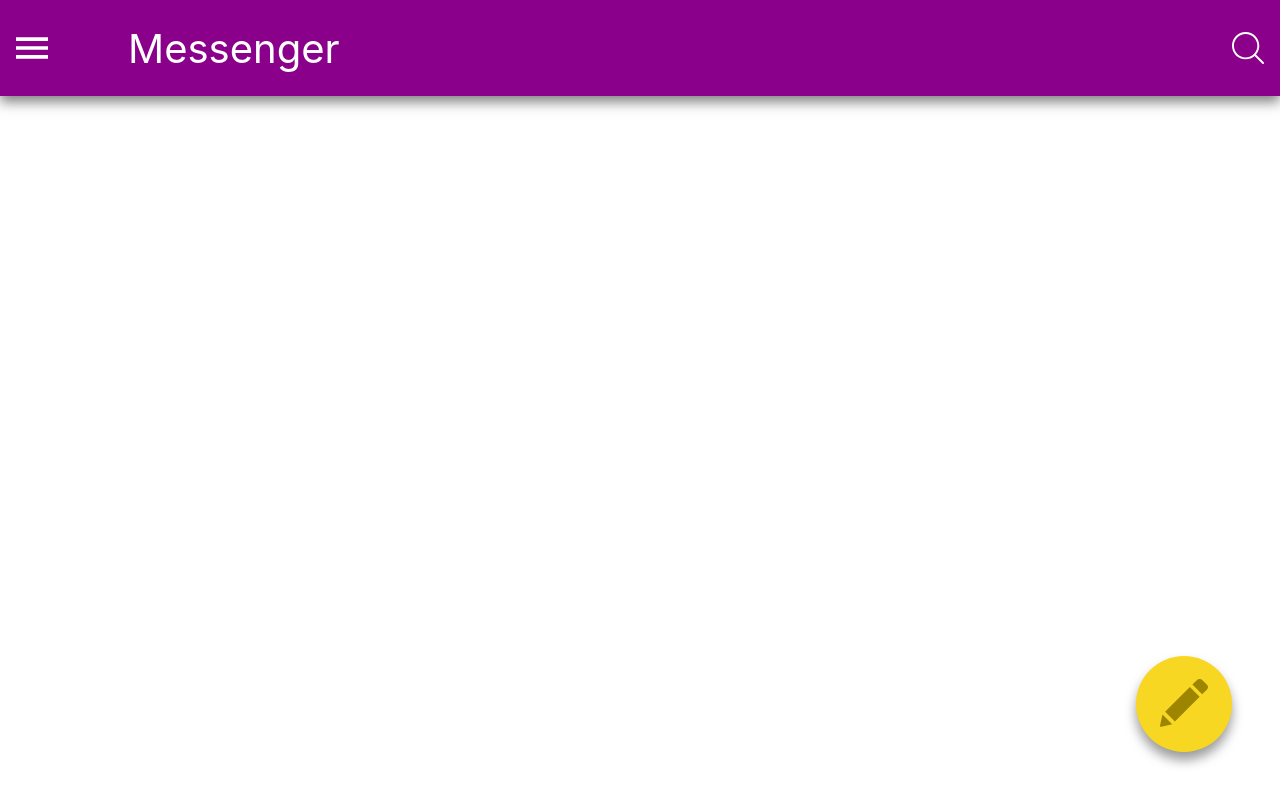
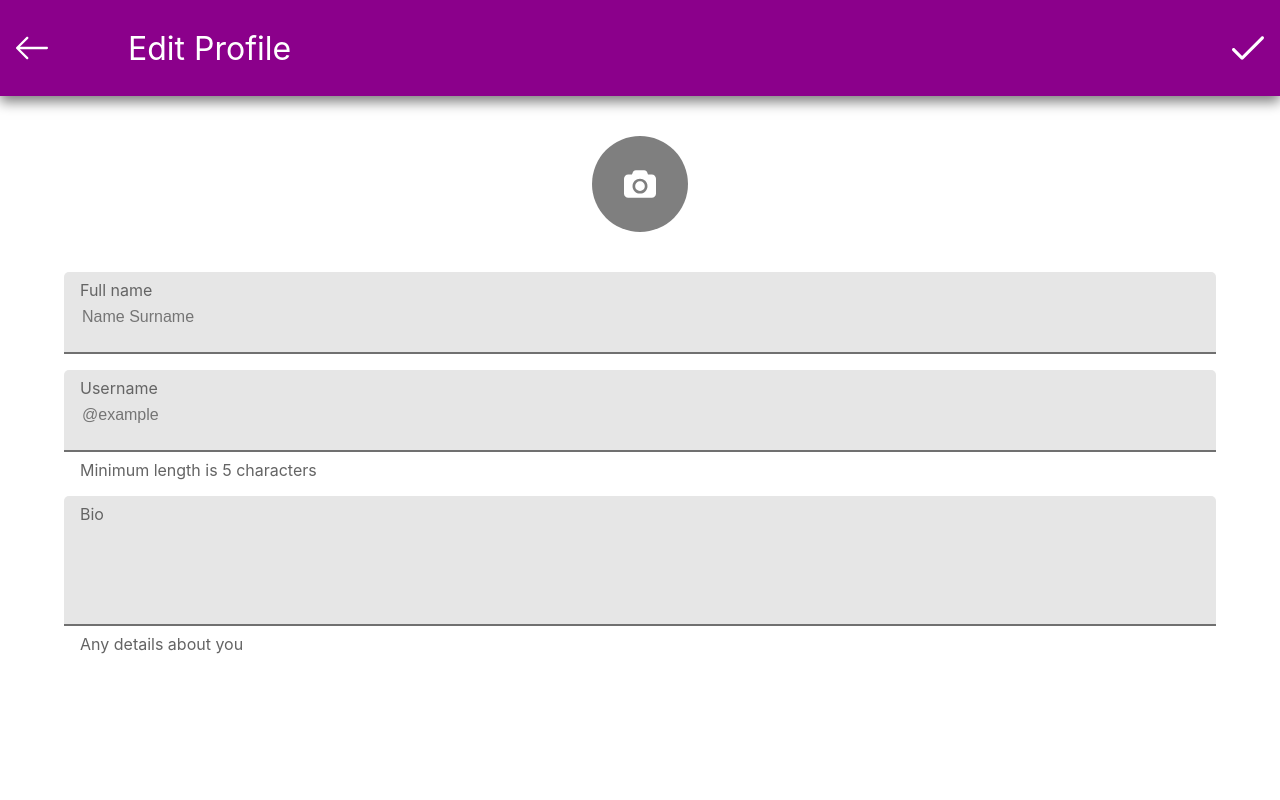
Before and after one commit to dvalentina/2019-2-Track-Frontend-V-Danilova, a React (Create React App) app: page /#/edit_profile in a window 1280 px wide. Before the commit this address led to /#/. Built offline with nearby package versions, Linux system fonts and the light colour scheme.

Commit message:
Настроила маршрутизацию страниц

```diff
--- a/src/components/App.js
+++ b/src/components/App.js
@@ -1,75 +1,50 @@
 import React from 'react';
+import { HashRouter, Route } from 'react-router-dom';
 import Header from './Header.js';
 import MessageForm from './MessageForm.js';
 import ChatList from './ChatList.js';
+import EditProfile from './EditProfile.js';
 
 export default class App extends React.Component {
 	constructor(props) {
 		super(props);
-		this.state = {
-			screen: 'chat list',
-			openedChatId: 0,
-		};
-		this.handleOpenChat = this.handleOpenChat.bind(this);
-		this.handleReturn = this.handleReturn.bind(this);
-		this.handleKeyPress = this.handleKeyPress.bind(this);
-	}
-
-	handleOpenChat(event) {
-		this.setState({
-			screen: 'chat',
-			openedChatId: Number(event.currentTarget.dataset.id),
-		});
-	}
-
-	handleKeyPress(event) {
-		if (event.key === 'Enter') {
-			this.setState({
-				screen: 'chat',
-				openedChatId: Number(event.currentTarget.dataset.id),
-			});
-		}
-	}
-
-	handleReturn(event) {
-		this.setState({
-			screen: 'chat list',
-		});
+		this.state = {};
 	}
 
 	render() {
-		const { screen, openedChatId } = this.state;
-
 		return(
-			<div>
-				<Header
-					screen={screen}
-					openedChatId={openedChatId}
-					handleReturn={this.handleReturn}
-				/>
-				<MessengerScreen
-					screen={screen}
-					openedChatId={openedChatId}
-					handleOpenChat={this.handleOpenChat}
-					handleKeyPress={this.handleKeyPress}
-				/>
-			</div>
+			<HashRouter>
+				<Route exact path='/'>
+					<Header screen='chat list' />
+					<MessengerScreen screen='chat list' />
+				</Route>
+				<Route path='/edit_profile'>
+					<Header screen='edit profile' />
+					<MessengerScreen screen='edit profile' />
+				</Route>
+				<Route path='/chat/:chatId'>
+					<Header screen='chat' />
+					<MessengerScreen screen='chat' />
+				</Route>
+			</HashRouter>
 		);
 	}
 }
 
-function MessengerScreen({ screen, openedChatId, handleOpenChat, handleKeyPress }) {
+function MessengerScreen({ screen }) {
 	if (screen === 'chat') {
 		return (
-			<MessageForm id={openedChatId} />
+			<MessageForm />
 		);
 	}
 	if (screen === 'chat list') {
 		return (
-			<ChatList
-				handleOpenChat={handleOpenChat}
-				handleKeyPress={handleKeyPress}
-			/>
+			<ChatList />
+		);
+	}
+	if (screen === 'edit profile') {
+		return (
+			<EditProfile />
 		);
 	}
 }
--- a/src/components/ChatBlock.js
+++ b/src/components/ChatBlock.js
@@ -1,20 +1,20 @@
 import React from 'react';
+import { Link } from 'react-router-dom';
 import PropTypes from 'prop-types';
 import styles from '../styles/chatBlockStyles.module.css';
 import { ReactComponent as ChatAvatarSvg } from '../assets/user.svg';
 import { ReactComponent as DeliveryIndicatorSvg } from '../assets/tick.svg';
 
 export default function ChatBlock({
-	id, handleOpenChat, handleKeyPress, lastMessage, name, time
+	id, lastMessage, name, time
 }) {
 	return (
 		<div>
+			<Link to={`/chat/${id}`} className={styles.link}>
 				<div
 					data-id={id}
 					tabIndex={id}
 					role='button'
-				onClick={handleOpenChat}
-				onKeyPress={handleKeyPress}
 					className={styles.chatBlock}
 				>
 					<ChatAvatar />
@@ -24,6 +24,7 @@ export default function ChatBlock({
 					/>
 					<ChatBlockRight time={time} />
 				</div>
+			</Link>
 			<hr />
 		</div>
 	);
@@ -33,8 +34,6 @@ ChatBlock.propTypes = {
 	name: PropTypes.string.isRequired,
 	lastMessage: PropTypes.string.isRequired,
 	time: PropTypes.string.isRequired,
-	handleOpenChat: PropTypes.func.isRequired,
-	handleKeyPress: PropTypes.func.isRequired,
 	id: PropTypes.number.isRequired,
 };
 
--- a/src/components/ChatHeader.js
+++ b/src/components/ChatHeader.js
@@ -1,27 +1,24 @@
 import React from 'react';
-import PropTypes from 'prop-types';
+import { Link, useParams } from 'react-router-dom';
 import styles from '../styles/chatHeaderStyles.module.css';
 import { ReactComponent as UserAvatarSvg } from '../assets/user.svg';
 import { ReactComponent as ReturnButtonSvg } from '../assets/return.svg';
 import { ReactComponent as SearchButtonSvg } from '../assets/search.svg';
 import { ReactComponent as OptionsButtonSvg } from '../assets/options.svg';
 
-export default function ChatHeader({ openedChatId, handleReturn }) {
+export default function ChatHeader(props) {
 	return (
 		<div className={styles.chatHeader}>
-			<ReturnButton handleReturn={handleReturn} />
+			<Link to={'/'} className={styles.headerButton}>
+				<ReturnButtonSvg className={styles.buttonSvg} />
+			</Link>
 			<UserAvatar />
-			<ChatTitle openedChatId={openedChatId} />
+			<ChatTitle />
 			<SearchButton />
 			<OptionsButton />
 		</div>
 	);
 }
-
-ChatHeader.propTypes = {
-	openedChatId: PropTypes.number.isRequired,
-	handleReturn: PropTypes.func.isRequired,
-};
 
 function UserAvatar(props) {
 	return (
@@ -30,22 +27,6 @@ function UserAvatar(props) {
 		</div>
 	);
 }
-
-function ReturnButton({ handleReturn }) {
-	return (
-		<button
-			type='button'
-			className={styles.headerButton}
-			onClick={handleReturn}
-		>
-			<ReturnButtonSvg className={styles.buttonSvg} />
-		</button>
-	);
-}
-
-ReturnButton.propTypes = {
-	handleReturn: PropTypes.func.isRequired,
-};
 
 function SearchButton(props) {
 	return (
@@ -63,10 +44,14 @@ function OptionsButton(props) {
 	);
 }
 
-function ChatTitle({ openedChatId }) {
+function ChatTitle(props) {
+	const { chatId } = useParams();
 	const chatHistory = JSON.parse(localStorage.getItem('chats')) || [];
-	const currentChat = chatHistory[openedChatId];
-	const userName = currentChat.name;
+	let userName = 'User Name';
+	if (chatHistory !== null) {
+		const currentChat = chatHistory[chatId];
+		userName = currentChat.name;
+	};
 	return (
 		<div className={styles.userInfo}>
 			<p className={styles.userName}>{userName}</p>
@@ -74,7 +59,3 @@ function ChatTitle({ openedChatId }) {
 		</div>
 	);
 }
-
-ChatTitle.propTypes = {
-	openedChatId: PropTypes.number.isRequired,
-};
--- a/src/components/ChatList.js
+++ b/src/components/ChatList.js
@@ -1,10 +1,9 @@
 import React, { useState } from 'react';
-import PropTypes from 'prop-types';
 import styles from '../styles/chatListStyles.module.css';
 import { ReactComponent as CreateChatButtonSvg } from '../assets/pencil.svg';
 import ChatBlock from './ChatBlock.js';
 
-export default function ChatList({ handleOpenChat, handleKeyPress }) {
+export default function ChatList(props) {
 	const [chats, setChats] = useState(initChats());
 
 	function initChats() {
@@ -33,8 +32,6 @@ export default function ChatList({ handleOpenChat, handleKeyPress }) {
 					time={newChat.time}
 					id={newChat.id}
 					key={newChat.key}
-					handleOpenChat={handleOpenChat}
-					handleKeyPress={handleKeyPress}
 				/>
 			);
 		}
@@ -58,8 +55,6 @@ export default function ChatList({ handleOpenChat, handleKeyPress }) {
 					time={newChat.time}
 					key={newChat.key}
 					id={newChat.id}
-					handleOpenChat={handleOpenChat}
-					handleKeyPress={handleKeyPress}
 				/>
 			)
 		);
@@ -100,8 +95,3 @@ export default function ChatList({ handleOpenChat, handleKeyPress }) {
 		</div>
 	);
 }
-
-ChatList.propTypes = {
-	handleOpenChat: PropTypes.func.isRequired,
-	handleKeyPress: PropTypes.func.isRequired,
-};
--- a/src/components/Header.js
+++ b/src/components/Header.js
@@ -2,14 +2,12 @@ import React from 'react';
 import PropTypes from 'prop-types';
 import ChatListHeader from './ChatListHeader.js';
 import ChatHeader from './ChatHeader.js';
+import EditProfileHeader from './EditProfileHeader.js';
 
-export default function Header({ screen, openedChatId, handleReturn }) {
+export default function Header({ screen }) {
 	if (screen === 'chat') {
 		return (
-			<ChatHeader
-				openedChatId={openedChatId}
-				handleReturn={handleReturn}
-			/>
+			<ChatHeader />
 		);
 	}
 	if (screen === 'chat list') {
@@ -17,10 +15,13 @@ export default function Header({ screen, openedChatId, handleReturn }) {
 			<ChatListHeader />
 		);
 	}
+	if (screen === 'edit profile') {
+		return(
+			<EditProfileHeader />
+		);
+	}
 }
 
 Header.propTypes = {
 	screen: PropTypes.string.isRequired,
-	openedChatId: PropTypes.number.isRequired,
-	handleReturn: PropTypes.func.isRequired,
 };
--- a/src/components/MessageForm.js
+++ b/src/components/MessageForm.js
@@ -1,10 +1,11 @@
 import React, { useState } from 'react';
-import PropTypes from 'prop-types';
+import { useParams } from 'react-router-dom';
 import styles from '../styles/messageFormStyles.module.css';
 import FormInput from './FormInput.js';
 import MessageBlock from './MessageBlock.js';
 
-export default function MessageForm({ id }) {
+export default function MessageForm(props) {
+	const { chatId } = useParams();
 	const [messages, setMessages] = useState(initMessages());
 	const [inputValue, setInputValue] = useState('');
 
@@ -43,7 +44,7 @@ export default function MessageForm({ id }) {
 
 	function initMessages() {
 		const chatHistory = JSON.parse(localStorage.getItem('chats')) || [];
-		const currentChat = chatHistory[id];
+		const currentChat = chatHistory[chatId];
 		const messagesFromStorage = currentChat.messages;
 		const initialMessages = [];
 		for (let i = 0; i < messagesFromStorage.length; i += 1) {
@@ -63,7 +64,7 @@ export default function MessageForm({ id }) {
 
 	function addMessageToLocalStorage(newMessage) {
 		const chatHistory = JSON.parse(localStorage.getItem('chats')) || [];
-		const currentChat = chatHistory[id];
+		const currentChat = chatHistory[chatId];
 		if (currentChat.messages === '') {
 			currentChat.messages = [];
 		}
@@ -95,7 +96,3 @@ export default function MessageForm({ id }) {
 		</div>
 	);
 }
-
-MessageForm.propTypes = {
-	id: PropTypes.number.isRequired,
-};
```
Lines whose indentation alone changed are shown as unchanged.
